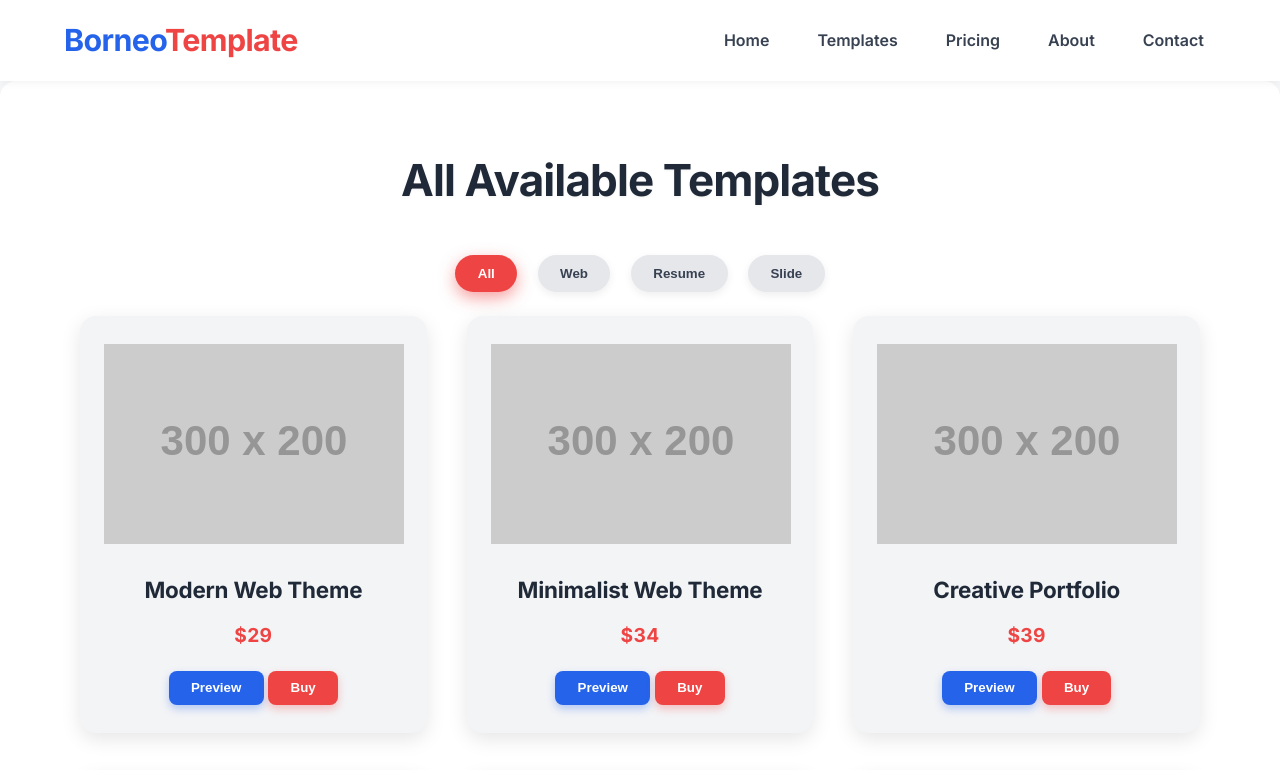
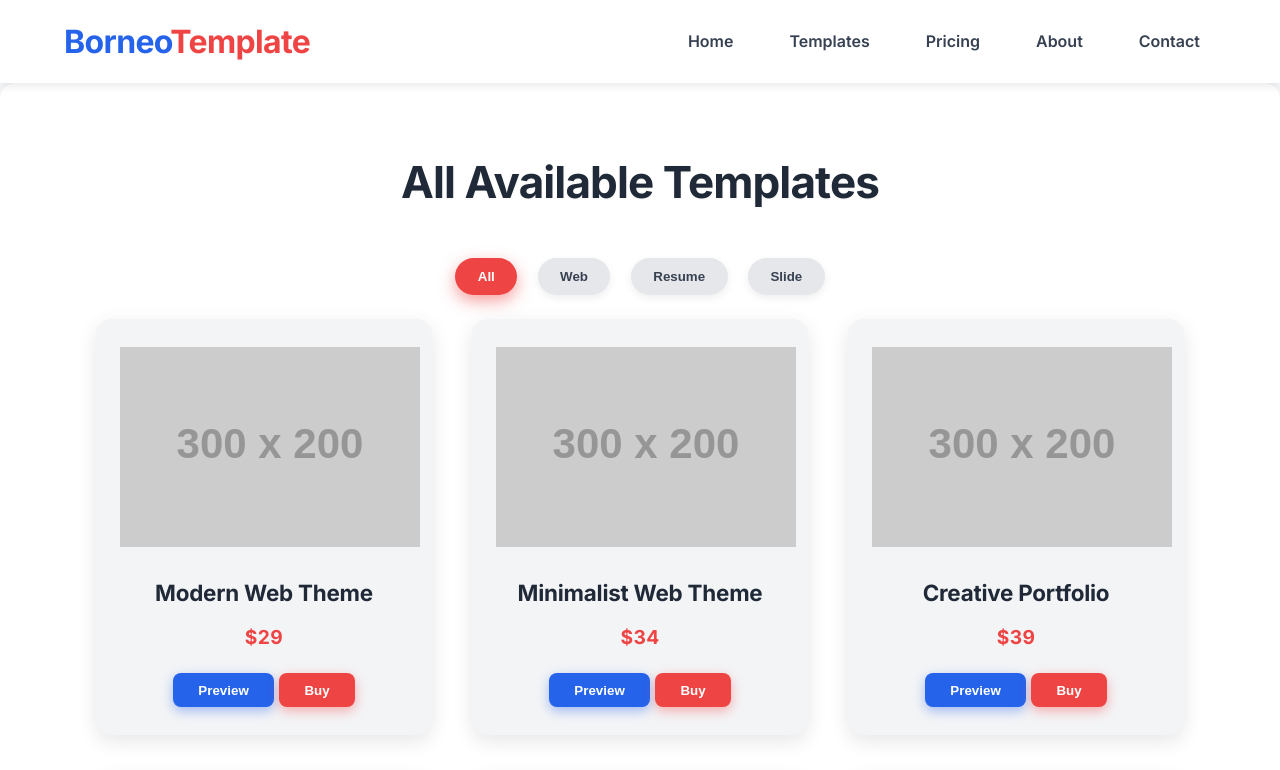
Before and after one commit to iramrangi/BorneoTemplate, a plain HTML site: page templates.html in a window 1280 px wide. Shown: the top 770 px of the page. Drawn offline with Linux system fonts and the light colour scheme; placeholder pictures from the web are drawn by us.

Commit message:
Update style.css

```diff
--- a/style.css
+++ b/style.css
@@ -1,3 +1,5 @@
+/* Modern, clean, and professional responsive style */
+
 /* Import Google Fonts */
 @import url('https://fonts.googleapis.com/css2?family=Inter:wght@400;600;700&display=swap');
 
@@ -11,24 +13,27 @@
 body {
   font-family: 'Inter', -apple-system, BlinkMacSystemFont, 'Segoe UI', Roboto, Oxygen,
     Ubuntu, Cantarell, 'Open Sans', 'Helvetica Neue', sans-serif;
-  background-color: #f9fafb;
+  background-color: #f8fafc;
   color: #1f2937;
   line-height: 1.6;
   font-size: 16px;
   -webkit-font-smoothing: antialiased;
   -moz-osx-font-smoothing: grayscale;
+  min-height: 100vh;
 }
 
+/* Container */
 .container {
   width: 90%;
   max-width: 1200px;
   margin: 0 auto;
+  padding: 0 1rem;
 }
 
 /* Header */
 .header {
   background-color: #ffffff;
-  box-shadow: 0 2px 8px rgba(0, 0, 0, 0.05);
+  box-shadow: 0 2px 10px rgba(0, 0, 0, 0.1);
   position: sticky;
   top: 0;
   z-index: 1000;
@@ -42,7 +47,7 @@ body {
 }
 
 .logo {
-  font-size: 1.9rem;
+  font-size: 2rem;
   font-weight: 700;
   color: #2563eb; /* Blue-600 */
   text-decoration: none;
@@ -57,6 +62,7 @@ body {
 .nav {
   display: flex;
   align-items: center;
+  gap: 1.5rem;
 }
 
 .nav-list {
@@ -69,8 +75,8 @@ body {
   color: #374151; /* Gray-700 */
   text-decoration: none;
   font-weight: 600;
-  padding: 0.5rem 0.75rem;
-  border-radius: 6px;
+  padding: 0.5rem 1rem;
+  border-radius: 8px;
   transition: background-color 0.3s ease, color 0.3s ease;
 }
 
@@ -86,7 +92,7 @@ body {
   border: none;
   border-radius: 8px;
   font-weight: 700;
-  padding: 0.6rem 1.4rem;
+  padding: 0.6rem 1.6rem;
   transition: background-color 0.3s ease, box-shadow 0.3s ease;
   user-select: none;
 }
@@ -94,26 +100,26 @@ body {
 .btn-primary {
   background-color: #ef4444; /* Red-500 */
   color: #ffffff;
-  box-shadow: 0 4px 8px rgba(239, 68, 68, 0.3);
+  box-shadow: 0 4px 12px rgba(239, 68, 68, 0.4);
 }
 
 .btn-primary:hover,
 .btn-primary:focus {
   background-color: #dc2626; /* Red-600 */
-  box-shadow: 0 6px 12px rgba(220, 38, 38, 0.4);
+  box-shadow: 0 6px 16px rgba(220, 38, 38, 0.5);
   outline: none;
 }
 
 .btn-secondary {
   background-color: #2563eb; /* Blue-600 */
   color: #ffffff;
-  box-shadow: 0 4px 8px rgba(37, 99, 235, 0.3);
+  box-shadow: 0 4px 12px rgba(37, 99, 235, 0.4);
 }
 
 .btn-secondary:hover,
 .btn-secondary:focus {
   background-color: #1d4ed8; /* Blue-700 */
-  box-shadow: 0 6px 12px rgba(29, 78, 216, 0.4);
+  box-shadow: 0 6px 16px rgba(29, 78, 216, 0.5);
   outline: none;
 }
 
@@ -204,6 +210,11 @@ body {
   padding: 0.75rem 2rem;
   border-radius: 30px;
   box-shadow: 0 6px 12px rgba(239, 68, 68, 0.5);
+  cursor: pointer;
+  border: none;
+  color: #ffffff;
+  font-weight: 700;
+  user-select: none;
 }
 
 /* Templates Section */
@@ -488,7 +499,7 @@ body {
 .testimonial footer {
   margin-top: 1.5rem;
   font-weight: 700;
-  text-align: right;
+  text-align: middle;
   color: #1f2937;
 }
 
@@ -639,7 +650,7 @@ body {
   padding: 0;
   margin: 0;
   display: flex;
-  gap: 1.5rem;
+  gap: 1.25rem;
   justify-content: center;
   flex: 1 1 300px;
 }
```
